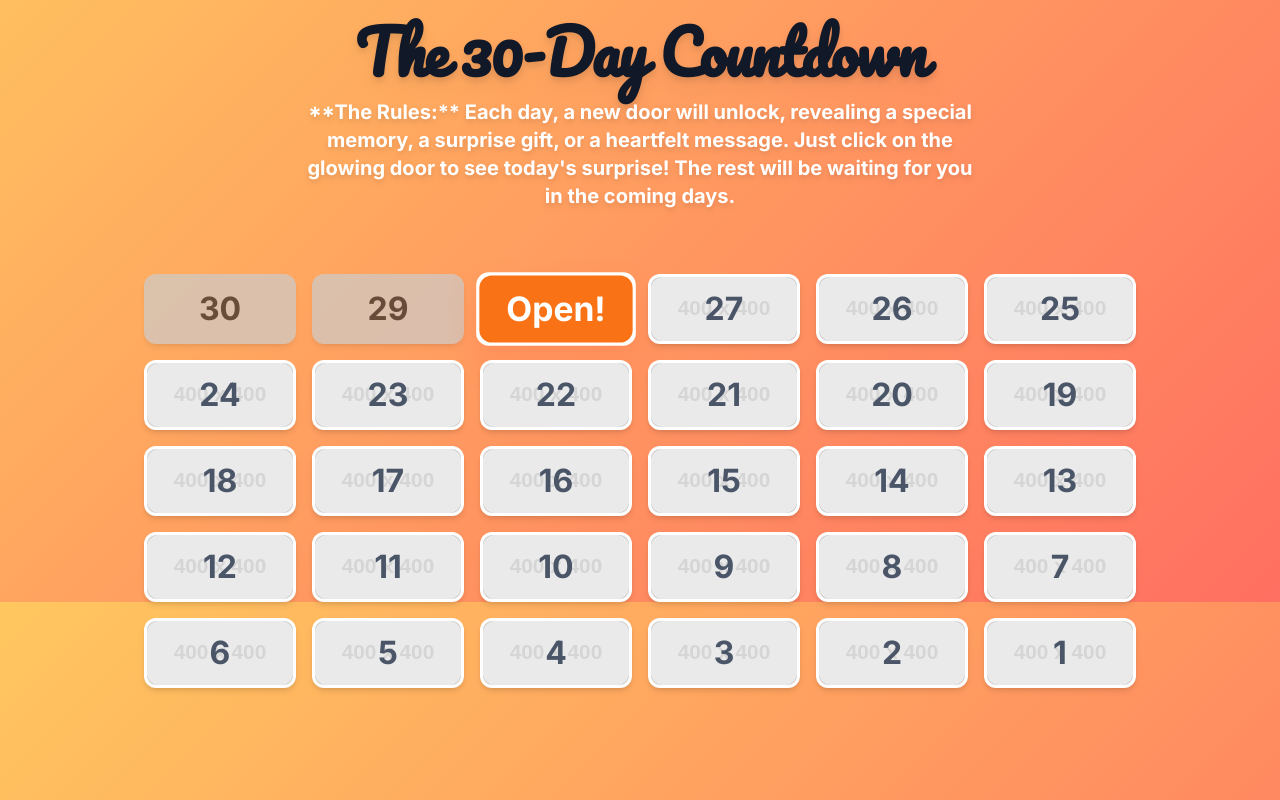
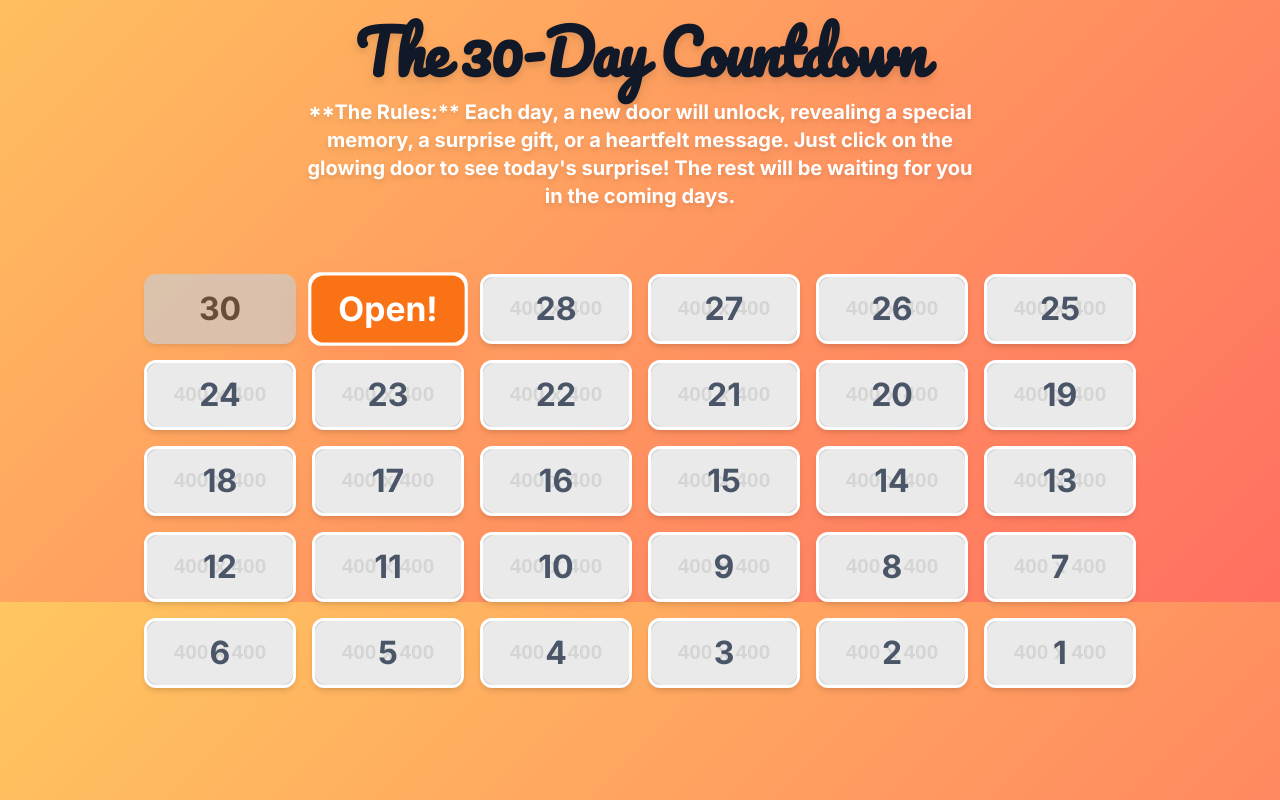
Before and after one commit to simonmelis85-prog/littleboydavidmelisisfinallygettingmarried, a plain HTML site: page index.html in a window 1280 px wide. Shown: the part 1798-2598 px from the top of the page. Drawn offline with nearby package versions, Linux system fonts and the light colour scheme; placeholder pictures from the web are drawn by us.

Commit message:
Update index.html

```diff
--- a/index.html
+++ b/index.html
@@ -221,7 +221,7 @@
             const weddingDay = new Date(weddingDate);
             const todayAtMidnight = new Date(today.getFullYear(), today.getMonth(), today.getDate());
             const weddingDayAtMidnight = new Date(weddingDay.getFullYear(), weddingDay.getMonth(), weddingDay.getDate());
-            const daysUntil = Math.round((weddingDayAtMidnight - todayAtMidnight) / (1000 * 60 * 60 * 24));
+            const daysUntil = Math.round((weddingDayAtMidnight - todayAtMidnight) / (1000 * 60 * 60 * 24)) + 1;
 
             // Loop from 30 down to 1 to create the doors
             for (let i = countdownDays; i >= 1; i--) {
@@ -238,12 +238,17 @@
                 // Determine if the door should be locked, unlocked, or open
                 if (i > daysUntil) {
                     door.classList.add('locked');
-                } else if (i === daysUntil) {
+                } else if (i <= daysUntil) {
                     door.classList.remove('locked');
-                    door.querySelector('.door-overlay').textContent = 'Open!';
-                    door.querySelector('.door-overlay').classList.add('bg-orange-500', 'text-white');
-                    door.style.transform = 'scale(1.05)';
-                    door.style.boxShadow = '0 15px 25px rgba(255, 127, 80, 0.4)';
+                    if (i === daysUntil) {
+                        door.querySelector('.door-overlay').textContent = 'Open!';
+                        door.querySelector('.door-overlay').classList.add('bg-orange-500', 'text-white');
+                        door.style.transform = 'scale(1.05)';
+                        door.style.boxShadow = '0 15px 25px rgba(255, 127, 80, 0.4)';
+                    } else {
+                        door.classList.add('open');
+                        door.style.backgroundImage = `url('https://placehold.co/400x400/E2E8F0/A0AEC0?text=Day+${i}')`;
+                    }
                 } else {
                     door.classList.add('open');
                     door.classList.remove('locked');
```
